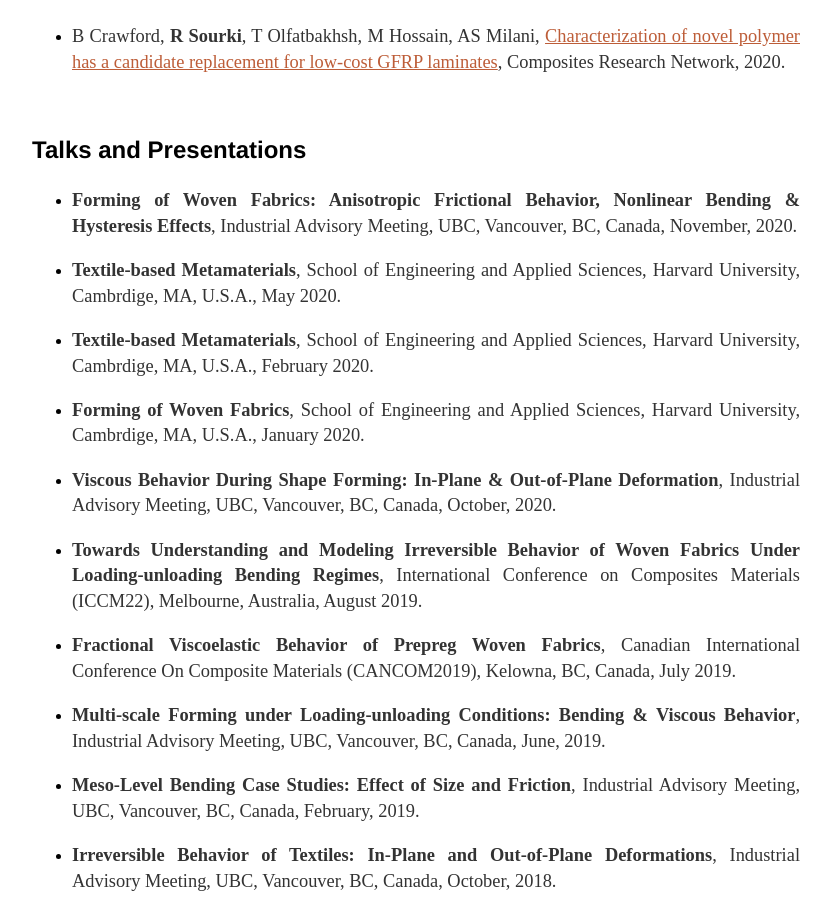
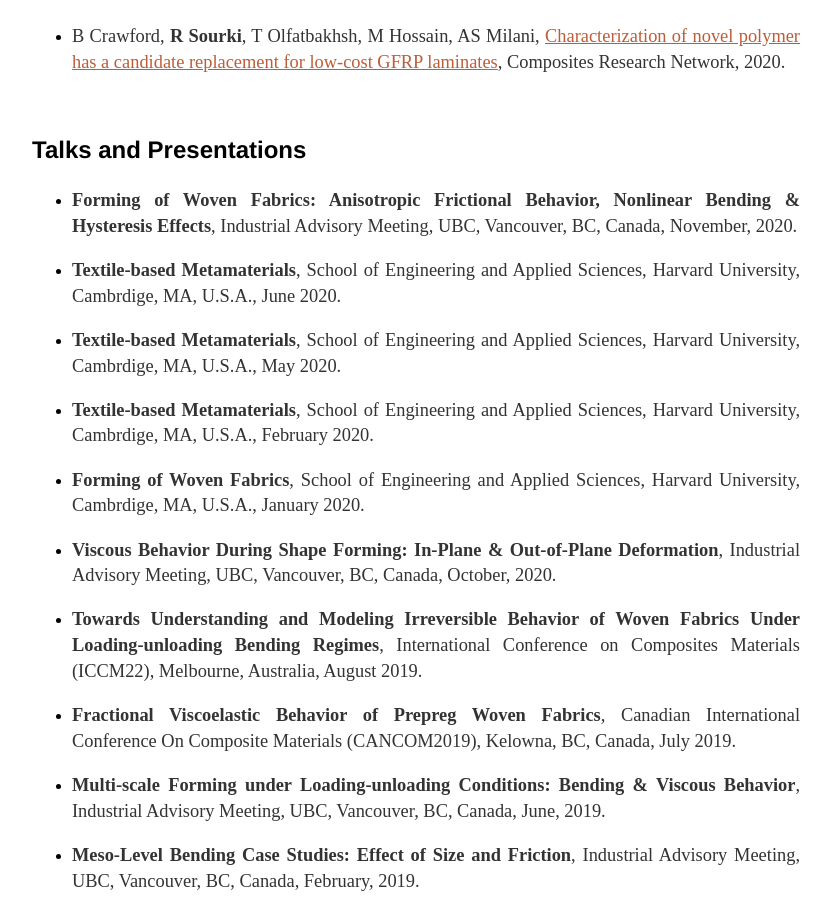
Before and after one commit to rsourki/rsourki.github.io, a Jekyll site: the page built from publications/index.html, in a window 1280 px wide and 900 px high, scrolled down 1333 px. Shown: the whole window, without its empty margins (224-1055 px from the left). Built offline with Jekyll 4.4.1, drawn with Linux system fonts in a browser that asks for light colours.

Commit message:
Update index.html

```diff
--- a/publications/index.html
+++ b/publications/index.html
@@ -43,6 +43,7 @@
  <h3>Talks and Presentations</h3>
  <ul>
  <li><p><b>Forming of Woven Fabrics: Anisotropic Frictional Behavior, Nonlinear Bending & Hysteresis Effects</b>, Industrial Advisory Meeting, UBC, Vancouver, BC, Canada, November, 2020.</p></li>
+ <li><p><b>Textile-based Metamaterials</b>, School of Engineering and Applied Sciences, Harvard University, Cambrdige, MA, U.S.A., June 2020.</p></li>
  <li><p><b>Textile-based Metamaterials</b>, School of Engineering and Applied Sciences, Harvard University, Cambrdige, MA, U.S.A., May 2020.</p></li>
  <li><p><b>Textile-based Metamaterials</b>, School of Engineering and Applied Sciences, Harvard University, Cambrdige, MA, U.S.A., February 2020.</p></li>
  <li><p><b>Forming of Woven Fabrics</b>, School of Engineering and Applied Sciences, Harvard University, Cambrdige, MA, U.S.A., January 2020.</p></li>
```
